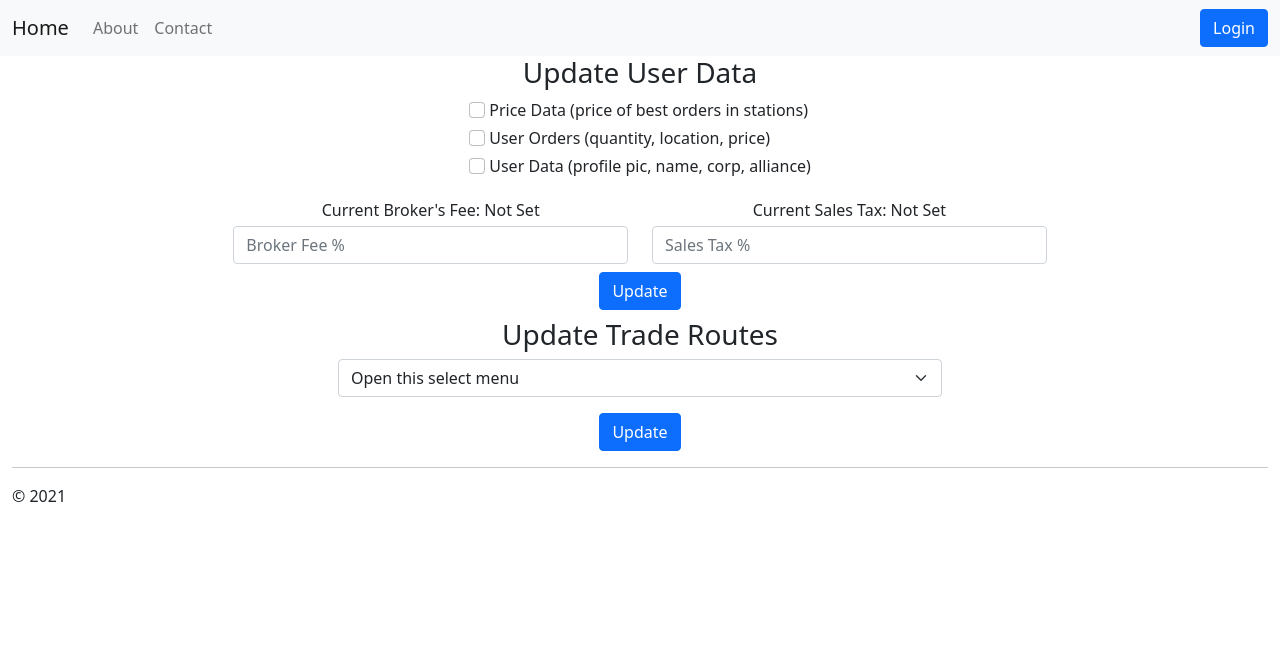
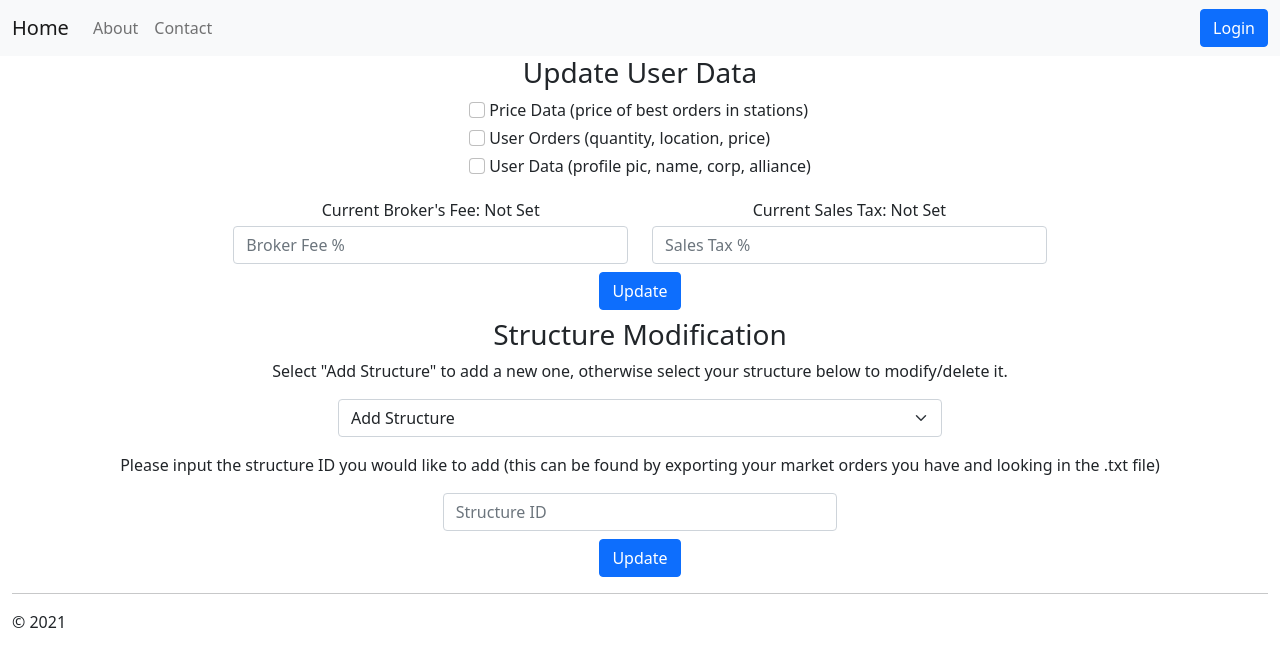
Before and after one commit to nathmart1n/eveme, a Flask app: template eveme/templates/settings.html in a window 1280 px wide. Shown: the top 667 px of the page. Run offline with Flask 2, Linux system fonts and the light colour scheme; the template is opened without the code that fills it, so the values that code supplies are empty; some libraries are stand-ins or nearby versions.

Commit message:
Began adding functionality to edit structs

```diff
--- /dev/null
+++ b/eveme/static/js/structureModification.js
@@ -0,0 +1,9 @@
+function displayDivDemo(elementValue) {
+    if (elementValue.value == 'add') {
+        document.getElementById("createNew").style.display = 'flex';
+        document.getElementById("updateOld").style.display = 'none';
+    } else {
+        document.getElementById("createNew").style.display = 'none';
+        document.getElementById("updateOld").style.display = 'flex';
+    }
+ }
--- a/eveme/templates/settings.html
+++ b/eveme/templates/settings.html
@@ -3,6 +3,7 @@
 Settings
 {% endblock %}
 {% block content %}
+<script src="../static/js/structureModification.js"></script>
 <div class="container-fluid mb-2">
 
     <div class="d-flex flex-column mb-2">
@@ -56,21 +57,31 @@ Settings
 
     <div class="d-flex flex-column mb-2 justify-content-center">
         <div class="text-center">
-            <h3>Update Trade Routes</h3>
+            <h3>Structure Modification</h3>
+            <p>Select "Add Structure" to add a new one, otherwise select your structure below to modify/delete it.</p>
         </div>
         <div class="justify-content-center">
-            <form action="{{ url_for('show_settings') }}" method="POST">
+            <form action="{{ url_for('structure_mod') }}" method="POST">
                 <div class="form-group row justify-content-center">
                     <div class="col-sm-6">
-                        <select class="form-select" id="tradeRoute" aria-label="Default select example">
-                            <option selected>Open this select menu</option>
-                            <option value="1">One</option>
-                            <option value="2">Two</option>
-                            <option value="3">Three</option>
+                        <select onchange="displayDivDemo(this)" class="form-select" id="tradeRoute" aria-label="Default select example">
+                            <option value="add">Add Structure</option>
+                            {% for key, value in context.structureAccess.items() %}
+                            <option value="{{key}}">{{value}}</option>
+                            {% endfor %}
                         </select>
                     </div>
                 </div>
             </form>
+            <div id="updateOld" style="display: none;" class="row justify-content-center text-center">
+                <p> Add stuff for editting structure here </p>
+            </div>
+            <div id="createNew" class="row mb-2 justify-content-center text-center">
+                <p>Please input the structure ID you would like to add (this can be found by exporting your market orders you have and looking in the .txt file)</p>
+                <div class="col col-md-4">
+                    <input id="structureID" type="text" class="form-control" name="structureID" placeholder="Structure ID" aria-label="Structure ID">
+                </div>
+            </div>
             <div class="row text-center">
                 <div class="col">
                     <button type="submit" class="btn btn-primary"> Update </button>
--- a/eveme/views/__init__.py
+++ b/eveme/views/__init__.py
@@ -4,7 +4,7 @@ from eveme.views.contact import show_contact
 from eveme.views.about import show_about
 from eveme.views.auth.login import login, callback
 from eveme.views.auth.logout import logout
-from eveme.views.settings import show_settings
+from eveme.views.settings import show_settings, structure_mod
 from eveme.views.orders import show_orders
 from eveme.views.character import character
 from eveme.views.imports import show_imports
```
Also changed, not shown: eveme/static/js/updateSourceDesto.js (added, +18 -0 lines), eveme/templates/imports.html (+5 -5 lines), eveme/templates/structures.html (added, +7 -0 lines), eveme/views/settings.py (+11 -0 lines).
